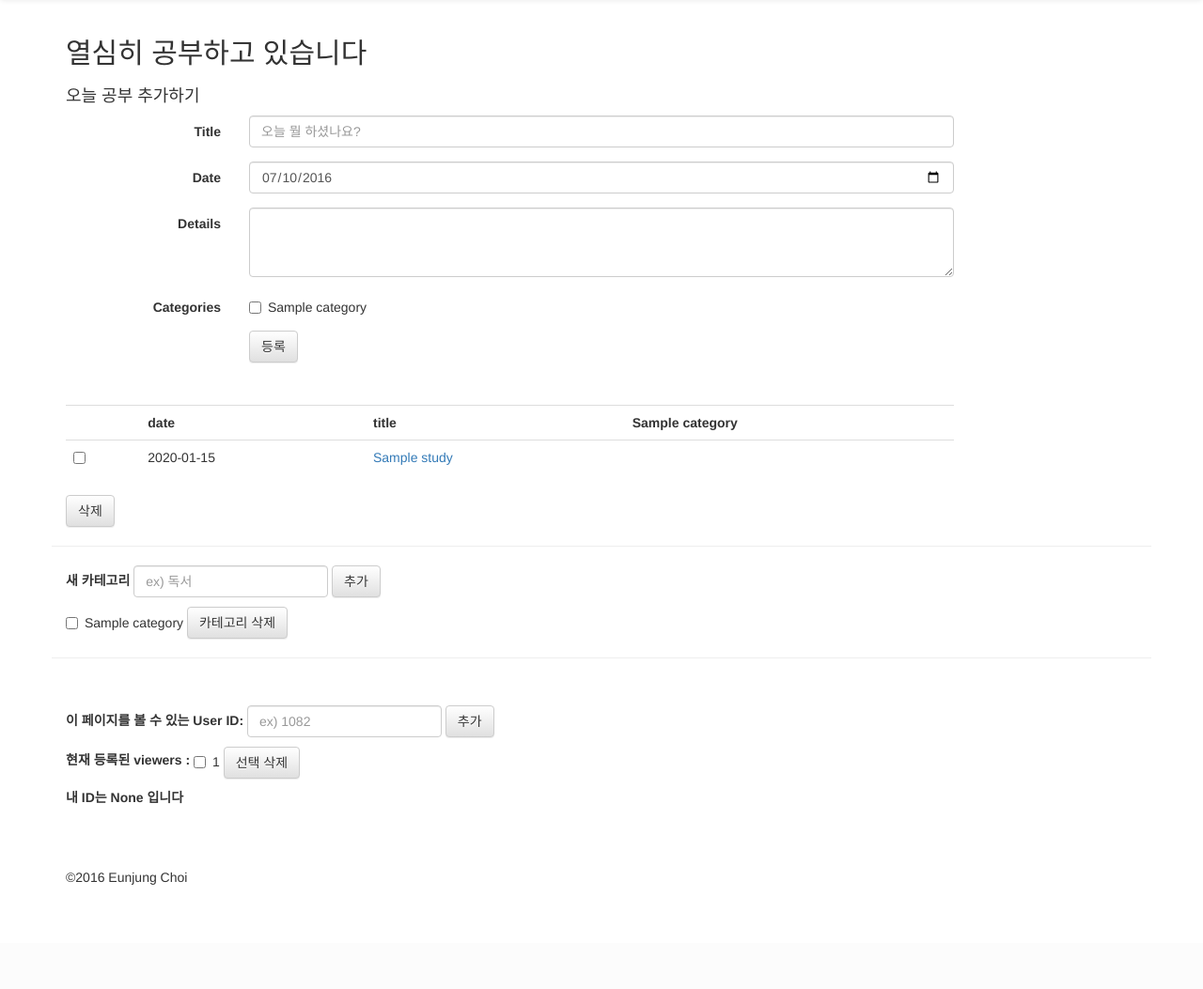
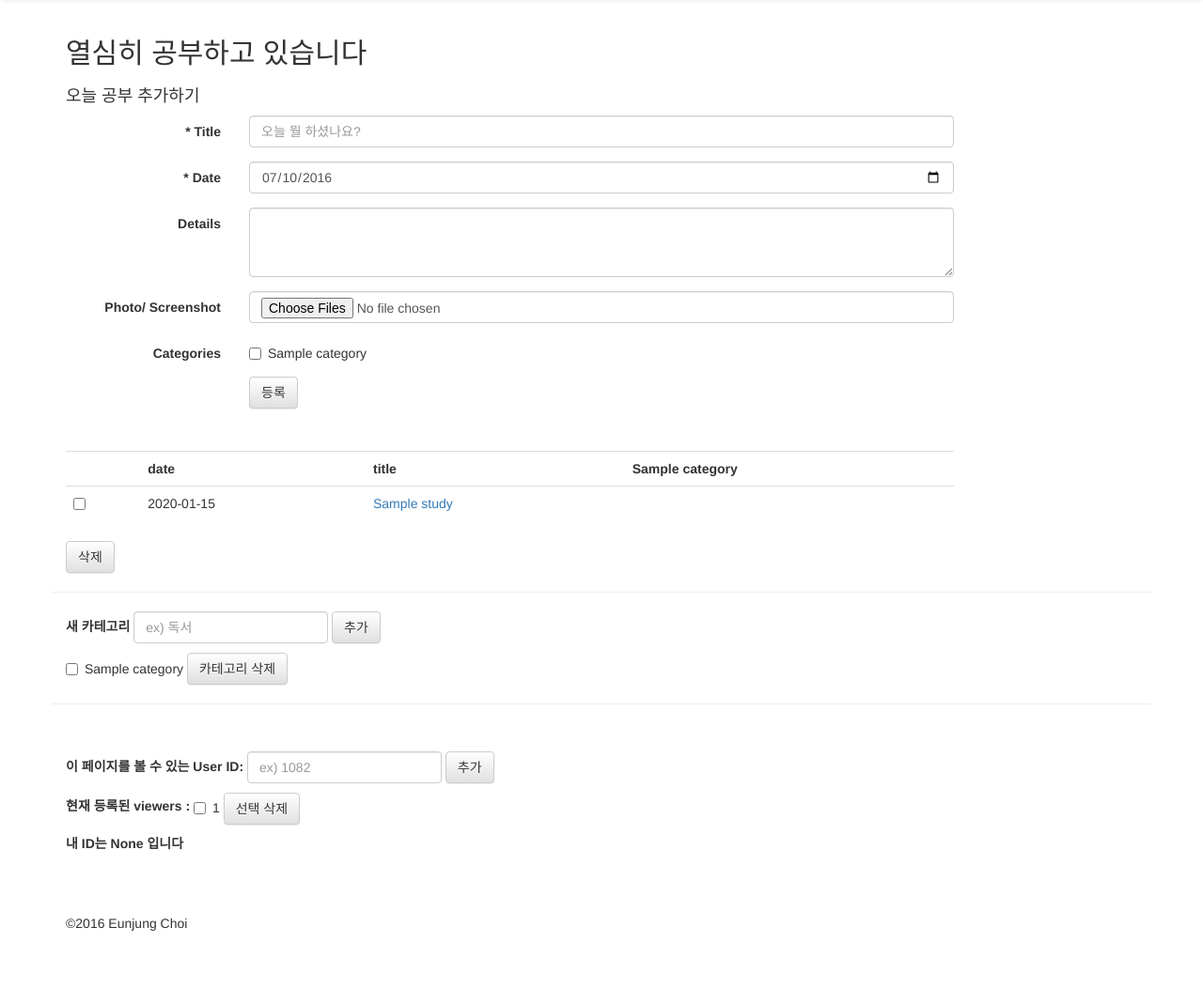
Before and after one commit to eunjungchoi/timetable, a Django app: template timeline/templates/timeline/index.html in a window 1280 px wide. Shown: the part 52-1105 px from the top of the page at 94% size. Before the commit the page ends 994 px from the top, so only its background shows below. Run offline with Django 3.2, Linux system fonts and the light colour scheme; tables that the repository leaves empty hold one stand-in row (values such as "Sample post"); the template is opened without the code that fills it: values that come from a table or form of the project are taken from there, most other values are stand-ins (such as "Sample title", 1, 10 or a date in 2020); some libraries are stand-ins or nearby versions.

Commit message:
ADD add & display photo in templates

```diff
--- a/timeline/templates/timeline/index.html
+++ b/timeline/templates/timeline/index.html
@@ -19,16 +19,16 @@
 		<div class="row">
 			<div class="col-lg-12">
 				<h4>오늘 공부 추가하기</h4>
-				<form class="form-horizontal" action="{% url 'add' %}" method="post">
+				<form class="form-horizontal" action="{% url 'add' %}" method="post" enctype="multipart/form-data">
 					{% csrf_token %}
 					<div class="form-group">
-						<label for="title" class="col-lg-2 control-label">Title</label>
+						<label for="title" class="col-lg-2 control-label">* Title</label>
 						<div class="col-lg-8">
 							<input type="text" class="form-control" name="title" id="title" placeholder="오늘 뭘 하셨나요?">
 						</div>
 					</div>
 					<div class="form-group">
-						<label for="date" class="col-lg-2 control-label">Date</label>
+						<label for="date" class="col-lg-2 control-label">* Date</label>
 						<div class="col-lg-8">
 							<input type="date" class="form-control" format="yyyy-mm-dd" name="date" id="date" value="{% now 'Y-m-d' %}">
 						</div>
@@ -37,6 +37,12 @@
 						<label for="contents" class="col-lg-2 control-label">Details</label>
 						<div class="col-lg-8">
 							<textarea class="form-control" rows="3" name="contents" id="contents"></textarea>
+						</div>
+					</div>
+					<div class="form-group">
+						<label for="photo" class="col-lg-2 control-label">Photo/ Screenshot</label>
+						<div class="col-lg-8">
+							<input type="file" class="form-control" name="photo" id="photo" accept="image/*" multiple>
 						</div>
 					</div>
 					<div class="form-group">
```
Also changed, not shown: timeline/templates/timeline/detail.html (+11 -3 lines).
